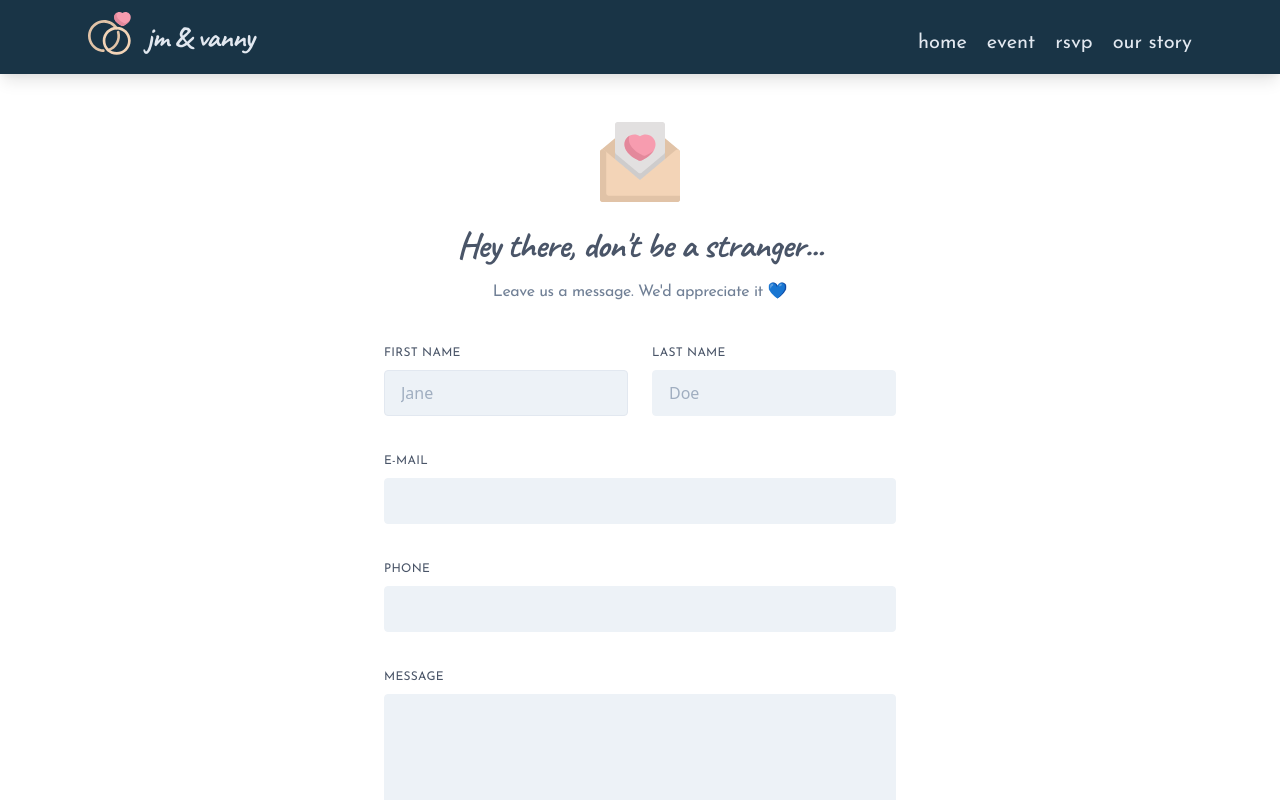
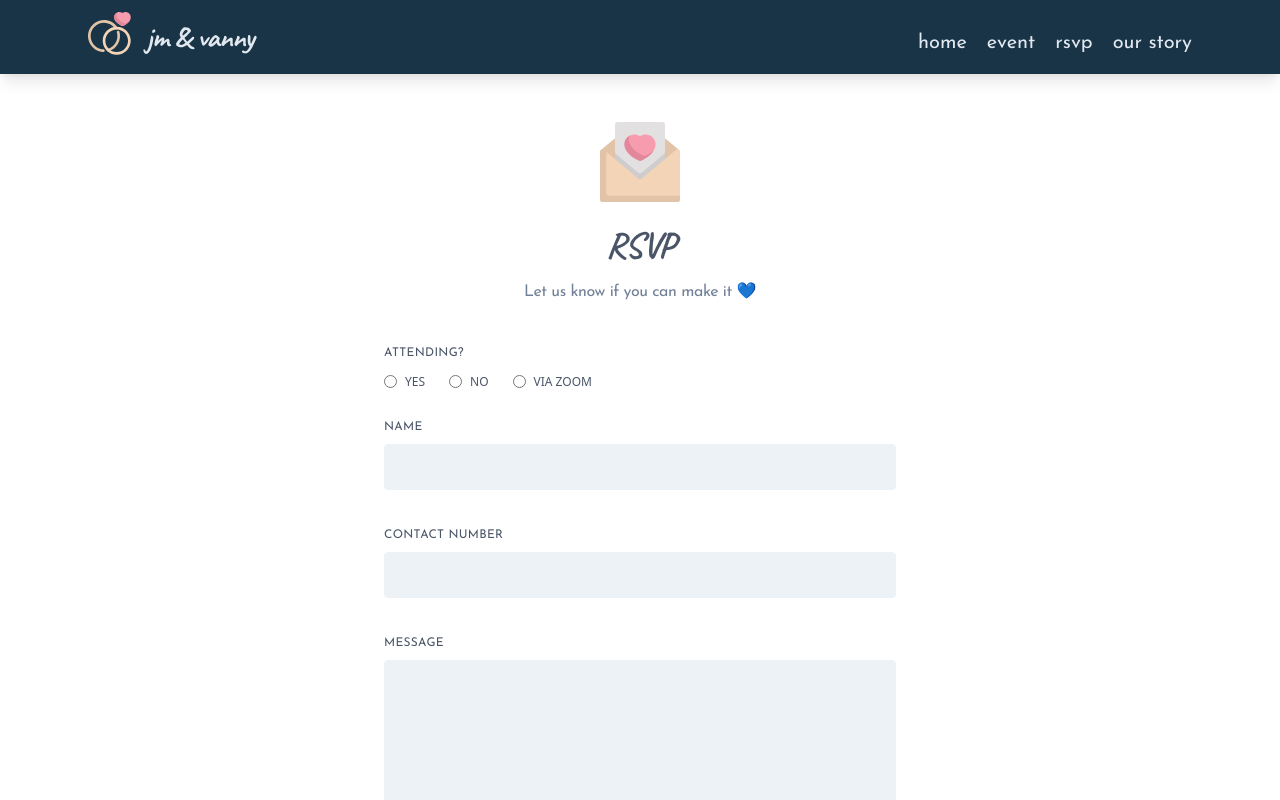
Before and after one commit to vnnycnza/kasalasak, a Vue app: page /rsvp in a window 1280 px wide. Shown: the top 800 px of the page. Built offline with nearby package versions, Linux system fonts and the light colour scheme; a web font is replaced by a local one; what vue-ellipse-progress would draw is missing.

Commit message:
Update rsvp form

```diff
--- a/src/pages/Rsvp.vue
+++ b/src/pages/Rsvp.vue
@@ -62,7 +62,7 @@
             font-caveat
           "
         >
-          Hey there, don't be a stranger...
+          RSVP
         </span>
       </div>
 
@@ -77,7 +77,7 @@
             text-center
           "
         >
-          Leave us a message. We'd appreciate it &#x1F499;
+          Let us know if you can make it &#x1F499;
         </span>
       </div>
 
@@ -108,62 +108,39 @@
                 "
                 for="grid-first-name"
               >
-                First Name
+                Attending?
               </label>
-              <input
-                class="
-                  appearance-none
-                  block
-                  w-full
-                  bg-gray-200
-                  text-gray-700
-                  border
-                  rounded
-                  py-3
-                  px-4
-                  mb-3
-                  leading-tight
-                  focus:outline-none focus:bg-white
-                "
-                id="grid-first-name"
-                type="text"
-                placeholder="Jane"
-                name="first_name"
-              />
-            </div>
-            <div class="w-full md:w-1/2 px-3">
-              <label
-                class="
-                  block
-                  uppercase
-                  tracking-wide
-                  text-gray-700 text-xs
-                  font-body
-                  mb-2
-                "
-                for="grid-last-name"
-              >
-                Last Name
-              </label>
-              <input
-                class="
-                  appearance-none
-                  block
-                  w-full
-                  bg-gray-200
-                  text-gray-700
-                  border border-gray-200
-                  rounded
-                  py-3
-                  px-4
-                  leading-tight
-                  focus:outline-none focus:bg-white focus:border-gray-500
-                "
-                id="grid-last-name"
-                type="text"
-                placeholder="Doe"
-                name="last_name"
-              />
+              <div>
+                <label class="inline-flex items-center">
+                  <input
+                    type="radio"
+                    class="form-radio"
+                    name="attendance"
+                    value="Yes"
+                  />
+                  <span class="ml-2 text-gray-700 text-xs uppercase">Yes</span>
+                </label>
+                <label class="inline-flex items-center ml-6">
+                  <input
+                    type="radio"
+                    class="form-radio"
+                    name="attendance"
+                    value="No"
+                  />
+                  <span class="ml-2 text-gray-700 text-xs uppercase">No</span>
+                </label>
+                <label class="inline-flex items-center ml-6">
+                  <input
+                    type="radio"
+                    class="form-radio"
+                    name="attendance"
+                    value="Zoom"
+                  />
+                  <span class="ml-2 text-gray-700 text-xs uppercase"
+                    >Via Zoom</span
+                  >
+                </label>
+              </div>
             </div>
           </div>
           <div class="flex flex-wrap -mx-3 mb-6">
@@ -179,7 +156,7 @@
                 "
                 for="grid-password"
               >
-                E-mail
+                Name
               </label>
               <input
                 class="
@@ -215,7 +192,7 @@
                 "
                 for="grid-password"
               >
-                Phone
+                Contact Number
               </label>
               <input
                 class="
@@ -274,6 +251,10 @@
                 id="message"
                 name="message"
               ></textarea>
+              <span class="text-sm tracking-tight text-gray-600 font-body">
+                Alternatively, you can also contact Kam Tolentino at +63 917 815
+                3887.
+              </span>
             </div>
           </div>
           <div class="md:flex md:items-center">
@@ -295,6 +276,7 @@
                 Send
               </button>
             </div>
+            <div class="flex content-end text-right"></div>
           </div>
         </form>
       </section>
```
